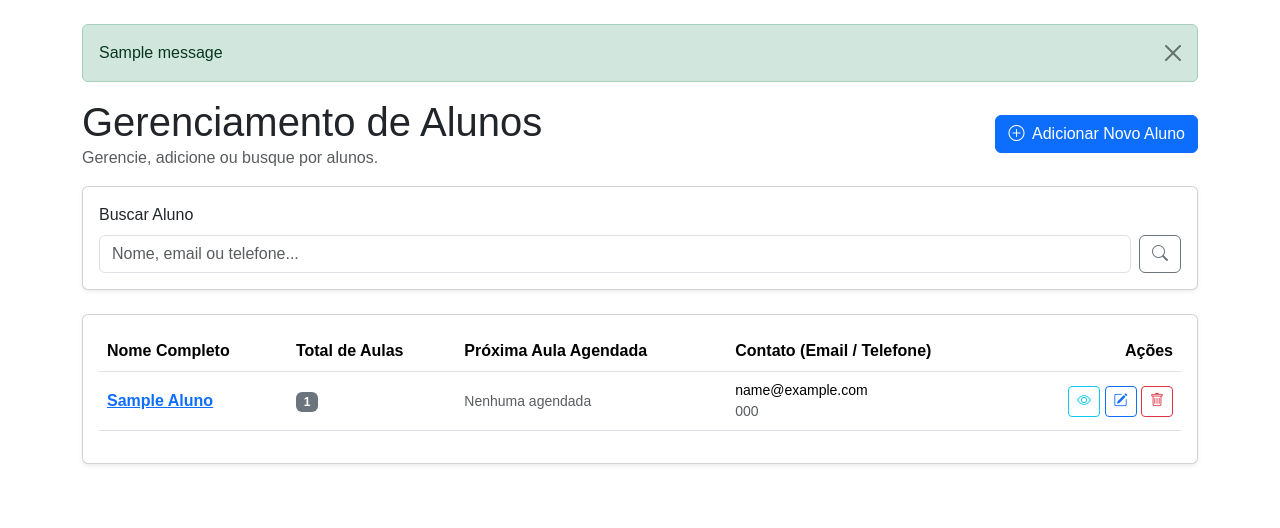
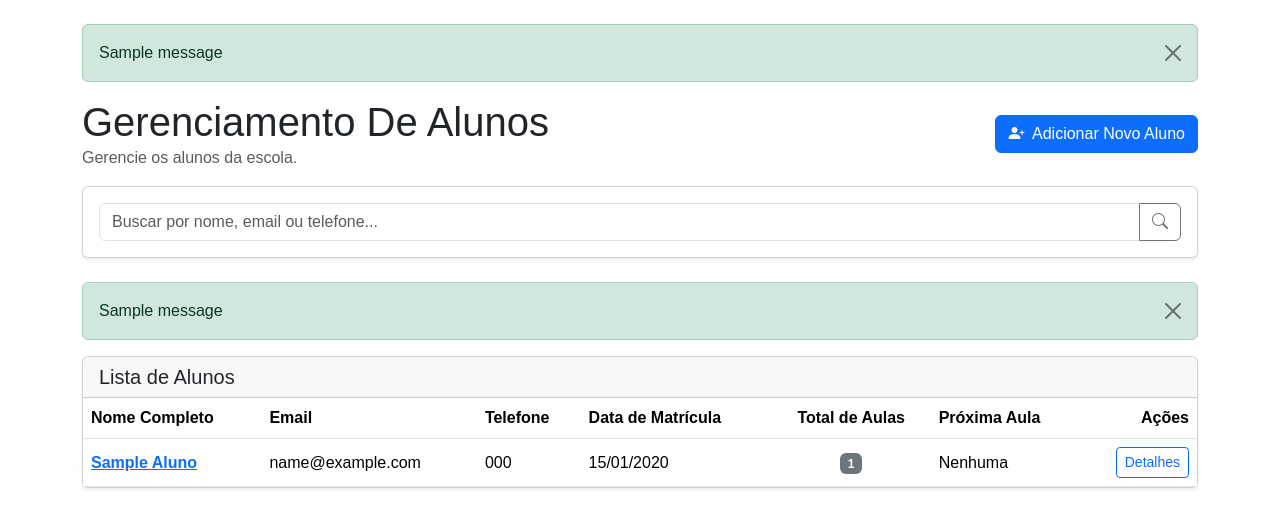
Before and after one commit to MoisesAvilar/batucada-gestao, a Django app: page /alunos/ in a window 1280 px wide. Shown: the part 62-590 px from the top of the page. Run offline with Django 5.2, Linux system fonts and the light colour scheme; a user stored in the database is signed in; tables that the repository leaves empty hold one stand-in row (values such as "Sample post"); grey boxes marked "Sample" are stand-in pictures; one stand-in notice (Sample message) is shown; some libraries are stand-ins or nearby versions.

Commit message:
feat(scheduling): Implement recurring classes and complete responsive UI overhaul
This is a major feature and UI update, introducing recurring class scheduling and completing the responsive redesign of all major views for a consistent, modern, and mobile-first user experience.

Key changes:

- **Recurring Class Scheduling:**
  - The 'Schedule Recurring' feature is now fully implemented for both creating and editing classes.
  - The logic robustly handles batch conflict checking for all potential recurring dates before any classes are saved.

- **Responsive UI Overhaul:**
  - All primary list views (Alunos, Professores, Modalidades, Aulas para Substituir, Relatórios) now feature a responsive layout, displaying a full table on desktop and a user-friendly card-based list on mobile.
  - This pattern eliminates horizontal scrolling and significantly improves mobile UX across the application.
  - The FullCalendar view is now fully responsive, using a mobile-friendly list view for 'Month' and 'Week' on small screens.

- **Dashboard Enhancements:**
  - Added a new clickable KPI card for 'New Students (This Month)', which links to a pre-filtered list of students registered in the current month.
  - The `Aluno` model and list view were updated to support filtering by creation date to enable this feature.
  - All dashboard components, including headers and KPI cards, have been redesigned for a cleaner, more professional look on all devices.

- **General Fixes & Polish:**
  - Resolved a persistent bug where editing a class would trigger a false schedule conflict.
  - Fixed an issue preventing the modality from being changed to 'Atividade Complementar' by correctly handling the removal of associated students.
  - Corrected the duplicate login success message by clearing the message queue in the `user_logged_in` signal handler.
  - Standardized permission-based display logic in tables, hiding links to profiles and showing 'Me' for non-admin users.
  - Unified the design of all CRUD forms (`Aluno`, `Modalidade`, `Aula`) for a consistent look and feel.

```diff
--- a/scheduler/models.py
+++ b/scheduler/models.py
@@ -1,6 +1,7 @@
 from django.db import models
 from django.contrib.auth.models import AbstractUser
 from django.conf import settings
+from django.utils import timezone
 
 
 class CustomUser(AbstractUser):
@@ -26,7 +27,10 @@ class Aluno(models.Model):
     nome_completo = models.CharField(max_length=255, verbose_name="Nome Completo")
     telefone = models.CharField(max_length=20, blank=True, null=True)
     email = models.EmailField(unique=True, blank=True, null=True)
-    data_criacao = models.DateTimeField(auto_now_add=True)
+    data_criacao = models.DateField(
+        default=timezone.now,
+        verbose_name="Data de Criação/Matrícula"
+    )
 
     def __str__(self):
         return self.nome_completo
--- a/scheduler/templates/scheduler/aluno_detalhe.html
+++ b/scheduler/templates/scheduler/aluno_detalhe.html
@@ -81,12 +81,12 @@
                     {% endfor %}
                 </ul>
 
-                <h6 class="mt-4">Top Modalidades:</h6>
+                <h6 class="mt-4">Top Categorias:</h6>
                 <ul class="list-group list-group-flush">
                     {% for modalidade in top_modalidades %}
                         <li class="list-group-item">{{ modalidade.modalidade__nome|title }} <span class="badge bg-secondary float-end">{{ modalidade.contagem }} aulas</span></li>
                     {% empty %}
-                         <li class="list-group-item text-muted">Nenhuma modalidade recorrente.</li>
+                         <li class="list-group-item text-muted">Nenhuma categoria recorrente.</li>
                     {% endfor %}
                 </ul>
             </div>
--- a/scheduler/templates/scheduler/aluno_listar.html
+++ b/scheduler/templates/scheduler/aluno_listar.html
@@ -1,112 +1,105 @@
 {% extends "scheduler/base.html" %}
 
 {% block content %}
-{# --- CABEÇALHO APRIMORADO --- #}
+{# --- CABEÇALHO E BARRA DE BUSCA --- #}
 <div class="row align-items-center mb-3 g-3">
     <div class="col-md">
-        <h1 class="mb-0 text-center text-md-start">{{ titulo }}</h1>
-        <p class="text-muted mb-0 text-center text-md-start">Gerencie, adicione ou busque por alunos.</p>
+        <h1 class="mb-0 text-center text-md-start">{{ titulo|title }}</h1>
+        <p class="text-muted mb-0 text-center text-md-start">Gerencie os alunos da escola.</p>
     </div>
     {% if user.tipo == 'admin' %}
     <div class="col-md-auto">
-        <div class="d-flex justify-content-center">
-            <a href="{% url 'scheduler:aluno_criar' %}" class="btn btn-primary">
-                <i class="bi bi-plus-circle me-1"></i> Adicionar Novo Aluno
-            </a>
+        <div class="d-grid">
+            <a href="{% url 'scheduler:aluno_criar' %}" class="btn btn-primary"><i class="bi bi-person-plus-fill me-1"></i> Adicionar Novo Aluno</a>
         </div>
     </div>
     {% endif %}
 </div>
-
-{# --- PAINEL DE BUSCA --- #}
-<div class="card p-3 shadow-sm mb-4">
-    <form method="GET" action="{% url 'scheduler:aluno_listar' %}" class="d-flex align-items-end">
-        <div class="flex-grow-1 me-2">
-            <label for="id_q" class="form-label">Buscar Aluno</label>
-            <input type="text" id="id_q" name="q" class="form-control" placeholder="Nome, email ou telefone..." value="{{ search_query }}">
-        </div>
-        <div>
+<div class="card shadow-sm mb-4">
+    <div class="card-body">
+        <form method="get" action="{% url 'scheduler:aluno_listar' %}">
+            <div class="input-group">
+                <input type="text" class="form-control" name="q" placeholder="Buscar por nome, email ou telefone..." value="{{ search_query }}">
                 <button class="btn btn-outline-secondary" type="submit"><i class="bi bi-search"></i></button>
-            {% if search_query %}
-                <a href="{% url 'scheduler:aluno_listar' %}" class="btn btn-outline-danger" title="Limpar Busca"><i class="bi bi-x-circle"></i></a>
-            {% endif %}
             </div>
         </form>
     </div>
+</div>
+
+{% if messages %}{% for message in messages %}<div class="alert alert-{{ message.tags }} alert-dismissible fade show" role="alert">{{ message }}<button type="button" class="btn-close" data-bs-dismiss="alert" aria-label="Close"></button></div>{% endfor %}{% endif %}
 
 <div class="card shadow-sm">
-  <div class="card-body">
-    <div class="table-responsive">
-        <table class="table table-hover align-middle">
+    <div class="card-header">
+        <h5 class="mb-0">Lista de Alunos</h5>
+    </div>
+
+    {% if not alunos %}
+        <div class="card-body text-center text-muted p-5">
+            <i class="bi bi-people fs-1"></i>
+            <p class="mt-2 mb-0">Nenhum aluno encontrado.</p>
+        </div>
+    {% else %}
+        {# --- 1. VISÃO DE DESKTOP (TABELA) --- #}
+        <div class="d-none d-lg-block table-responsive">
+            <table class="table table-hover align-middle mb-0">
                 <thead>
                     <tr>
                         <th scope="col">Nome Completo</th>
-              <th scope="col">Total de Aulas</th>
-              <th scope="col">
-                {% if user.tipo == 'professor' %}
-                  Próxima Aula com Este Aluno
-                {% else %}
-                  Próxima Aula Agendada
-                {% endif %}
-              </th>
-              <th scope="col">Contato (Email / Telefone)</th>
+                        <th scope="col">Email</th>
+                        <th scope="col">Telefone</th>
+                        <th scope="col">Data de Matrícula</th>
+                        <th scope="col" class="text-center">Total de Aulas</th>
+                        <th scope="col">Próxima Aula</th>
                         <th scope="col" class="text-end">Ações</th>
                     </tr>
                 </thead>
                 <tbody>
                     {% for aluno in alunos %}
                     <tr>
-              <td class="fw-bold">
-                {# NOME AGORA É UM LINK PARA O PERFIL #}
-                <a href="{% url 'scheduler:aluno_detalhe' aluno.pk %}">
-                    {{ aluno.nome_completo|title }}
-                </a>
-              </td>
-              <td>
-                {# NOVO: Exibe o total de aulas #}
-                <span class="badge bg-secondary">{{ aluno.total_aulas }}</span>
-              </td>
-              <td>
-                {# NOVO: Exibe a data da próxima aula, se houver #}
-                {% if aluno.proxima_aula %}
-                    {{ aluno.proxima_aula|date:"d/m/Y, H:i" }}
-                {% else %}
-                    <span class="text-muted small">Nenhuma agendada</span>
-                {% endif %}
-              </td>
-              <td>
-                <small class="d-block">{{ aluno.email|default:"Sem email" }}</small>
-                <small class="d-block text-muted">{{ aluno.telefone|default:"Sem telefone" }}</small>
-              </td>
+                        <td><a href="{% url 'scheduler:aluno_detalhe' aluno.pk %}" class="fw-bold">{{ aluno.nome_completo|title }}</a></td>
+                        <td>{{ aluno.email|default:"--" }}</td>
+                        <td>{{ aluno.telefone|default:"--" }}</td>
+                        <td>{{ aluno.data_criacao|date:"d/m/Y" }}</td>
+                        <td class="text-center"><span class="badge bg-secondary">{{ aluno.total_aulas }}</span></td>
+                        <td>{{ aluno.proxima_aula|date:"d/m/Y, H:i"|default:"Nenhuma" }}</td>
                         <td class="text-end">
-                {# AÇÕES: Adicionado botão para ver perfil #}
-                <a href="{% url 'scheduler:aluno_detalhe' aluno.pk %}" class="btn btn-sm btn-outline-info" title="Ver Perfil">
-                  <i class="bi bi-eye"></i>
-                </a>
-                {% if user.tipo == 'admin' %}
-                  <a href="{% url 'scheduler:aluno_editar' aluno.pk %}" class="btn btn-sm btn-outline-primary" title="Editar">
-                    <i class="bi bi-pencil-square"></i>
-                  </a>
-                  <a href="{% url 'scheduler:aluno_excluir' aluno.pk %}" class="btn btn-sm btn-outline-danger" title="Excluir">
-                    <i class="bi bi-trash"></i>
-                  </a>
-                {% endif%}
-              </td>
-            </tr>
-            {% empty %}
-            <tr>
-              <td colspan="5" class="text-center text-muted py-4">
-                {% if search_query %}
-                    Nenhum aluno encontrado para a busca "{{ search_query }}".
-                {% else %}
-                    Nenhum aluno cadastrado.
-                {% endif %}
+                            <a href="{% url 'scheduler:aluno_detalhe' aluno.pk %}" class="btn btn-sm btn-outline-primary">Detalhes</a>
                         </td>
                     </tr>
                     {% endfor %}
                 </tbody>
             </table>
         </div>
+
+        {# --- 2. VISÃO DE MOBILE (LISTA DE CARDS) --- #}
+        <div class="d-lg-none p-2">
+            {% for aluno in alunos %}
+                <div class="card shadow-sm mb-2 card-hover">
+                    <div class="card-body">
+                        <div class="row align-items-center g-2">
+                            <div class="col">
+                                <h6 class="mb-0"><i class="bi bi-person-circle me-2 text-secondary"></i>{{ aluno.nome_completo|title }}</h6>
+                                <small class="text-muted">Matrícula: {{ aluno.data_criacao|date:"d/m/Y" }}</small>
+                            </div>
+                            <div class="col-auto">
+                                <a href="{% url 'scheduler:aluno_detalhe' aluno.pk %}" class="btn btn-sm btn-outline-secondary">Detalhes <i class="bi bi-chevron-right"></i></a>
                             </div>
                         </div>
+                        <hr class="my-2">
+                        <div class="row text-center small">
+                            <div class="col">
+                                <div class="text-muted">Total de Aulas</div>
+                                <strong>{{ aluno.total_aulas }}</strong>
+                            </div>
+                            <div class="col">
+                                <div class="text-muted">Próxima Aula</div>
+                                <strong>{{ aluno.proxima_aula|date:"d/m, H:i"|default:"Nenhuma" }}</strong>
+                            </div>
+                        </div>
+                    </div>
+                </div>
+            {% endfor %}
+        </div>
+    {% endif %}
+</div>
 {% endblock %}
--- a/scheduler/templates/scheduler/aula_listar.html
+++ b/scheduler/templates/scheduler/aula_listar.html
@@ -14,7 +14,7 @@
     {% if user.tipo == 'admin' %}
     <div class="col-md-auto">
         <div class="d-flex gap-2 justify-content-center justify-content-md-end">
-            <a href="{% url 'scheduler:exportar_aulas' %}{% if request.GET.urlencode %}?{{ request.GET.urlencode }}{% endif %}" class="btn btn-outline-success">
+            <a href="{% url 'scheduler:exportar_aulas' %}{% if request.GET.urlencode %}?{{ request.GET.urlencode }}{% endif %}" class="btn btn-success">
                 <i class="bi bi-file-earmark-arrow-down me-1"></i> Exportar
             </a>
             <a href="{% url 'scheduler:aula_agendar' %}" class="btn btn-primary">
@@ -55,7 +55,7 @@
                 <div class="col-lg-2 col-md-12"><label for="id_status_filtro" class="form-label small fw-bold">Status</label><select id="id_status_filtro" name="status_filtro" class="form-select form-select-sm"><option value="">Todos</option>{% for status_value, status_label in status_choices %}<option value="{{ status_value }}" {% if status_value == status_filtro %}selected{% endif %}>{{ status_label }}</option>{% endfor %}<option value="Substituído" {% if 'Substituído' == status_filtro %}selected{% endif %}>Substituído</option></select></div>
             </div>
             <div class="row mt-3"><div class="col text-end">
-                <a href="{{ request.path }}" class="btn btn-outline-danger btn-sm"><i class="bi bi-x-circle me-1"></i> Limpar Filtros</a>
+                <a href="{{ request.path }}" class="btn btn-danger btn-sm"><i class="bi bi-x-circle me-1"></i> Limpar Filtros</a>
                 <button class="btn btn-primary btn-sm" type="submit"><i class="bi bi-filter me-1"></i> Aplicar Filtros</button>
             </div></div>
         </form>
--- a/scheduler/templates/scheduler/base.html
+++ b/scheduler/templates/scheduler/base.html
@@ -117,7 +117,7 @@
                   <ul class="dropdown-menu">
                     <li><a class="dropdown-item" href="{% url 'scheduler:aluno_listar' %}">Alunos</a></li>
                     <li><a class="dropdown-item" href="{% url 'scheduler:professor_listar' %}">Professores</a></li>
-                    <li><a class="dropdown-item" href="{% url 'scheduler:modalidade_listar' %}">Modalidades</a></li>
+                    <li><a class="dropdown-item" href="{% url 'scheduler:modalidade_listar' %}">Categorias</a></li>
                   </ul>
                 </li>
 
--- a/scheduler/templates/scheduler/modalidade_detalhe.html
+++ b/scheduler/templates/scheduler/modalidade_detalhe.html
@@ -61,7 +61,7 @@
                             <a href="{% url 'scheduler:professor_detalhe' professor.pk %}">{{ professor.username|title }}</a>
                         </li>
                     {% empty %}
-                        <li class="list-group-item text-muted">Nenhum professor associado a esta modalidade.</li>
+                        <li class="list-group-item text-muted">Nenhum professor associado a esta categoria.</li>
                     {% endfor %}
                 </ul>
             </div>
@@ -71,7 +71,7 @@
     <div class="col-md-8">
         <div class="card shadow-sm h-100">
             <div class="card-header">
-                <h5>Atividade Mensal da Modalidade</h5>
+                <h5>Atividade Mensal da Categoria</h5>
             </div>
             <div class="card-body d-flex align-items-center justify-content-center">
                 <canvas id="activityChart"></canvas>
@@ -79,7 +79,7 @@
         </div>
     </div>
 </div>
-<h3 class="mt-5 mb-3">Histórico de Aulas da Modalidade</h3>
+<h3 class="mt-5 mb-3">Histórico de Aulas da Categoria</h3>
 <div class="card shadow-sm">
   <div class="card-body">
       {# Reutilizando nosso template de tabela de aulas #}
--- a/scheduler/templates/scheduler/partials/aula_table.html
+++ b/scheduler/templates/scheduler/partials/aula_table.html
@@ -11,7 +11,7 @@
             <thead>
                 <tr>
                     <th scope="col">Aluno(s)</th>
-                    <th scope="col">Modalidade</th>
+                    <th scope="col">Categoria</th>
                     <th scope="col">Prof. Atribuído(s)</th>
                     <th scope="col">Prof. Realizou</th>
                     <th scope="col">Data e Hora</th>
--- a/scheduler/templates/scheduler/professor_detalhe.html
+++ b/scheduler/templates/scheduler/professor_detalhe.html
@@ -114,12 +114,12 @@
                 {% endfor %}
             </ul>
 
-                <h6 class="mt-4">Top Modalidades:</h6>
+                <h6 class="mt-4">Top Categorias:</h6>
                 <ul class="list-group list-group-flush">
                     {% for modalidade in top_modalidades %}
                         <li class="list-group-item">{{ modalidade.modalidade__nome|title }} <span class="badge bg-secondary float-end">{{ modalidade.contagem }} aulas</span></li>
                     {% empty %}
-                         <li class="list-group-item text-muted">Nenhuma modalidade recorrente.</li>
+                         <li class="list-group-item text-muted">Nenhuma categoria recorrente.</li>
                     {% endfor %}
                 </ul>
             </div>
--- a/scheduler/views.py
+++ b/scheduler/views.py
@@ -58,9 +58,19 @@ def dashboard(request):
 
     # --- LÓGICA PARA O DASHBOARD DO ADMIN (sem alterações) ---
     if request.user.tipo == 'admin':
+        mes_atual = today.month
+        ano_atual = today.year
+        primeiro_dia_mes = today.replace(day=1)
+        ultimo_dia_mes = today.replace(day=calendar.monthrange(ano_atual, mes_atual)[1])
+
+
         aulas_hoje_count = Aula.objects.filter(data_hora__date=today).exclude(status__in=['Cancelada', 'Aluno Ausente']).count()
         aulas_semana_count = Aula.objects.filter(data_hora__date__range=[today, next_week]).count()
         aulas_agendadas_total = Aula.objects.filter(status='Agendada', data_hora__gte=now).count()
+        novos_alunos_mes = Aluno.objects.filter(
+            data_criacao__year=ano_atual,
+            data_criacao__month=mes_atual
+        ).count()
 
         aulas_do_dia = Aula.objects.filter(data_hora__date=today).order_by('data_hora').prefetch_related('alunos', 'professores')
         aulas_da_semana = Aula.objects.filter(data_hora__date__range=[today, next_week]).order_by('data_hora').prefetch_related('alunos', 'professores')
@@ -70,6 +80,9 @@ def dashboard(request):
         contexto = {
             "titulo": "Dashboard do Administrador",
             "today": today,
+            "novos_alunos_mes": novos_alunos_mes,
+            "primeiro_dia_mes": primeiro_dia_mes.strftime('%Y-%m-%d'),
+            "ultimo_dia_mes": ultimo_dia_mes.strftime('%Y-%m-%d'),
             "aulas_hoje_count": aulas_hoje_count,
             "aulas_semana_count": aulas_semana_count,
             "aulas_agendadas_total": aulas_agendadas_total,
@@ -314,13 +327,11 @@ def aulas_para_substituir(request):
 @login_required
 def listar_alunos(request):
     search_query = request.GET.get("q", "")
+    data_inicial_str = request.GET.get("data_inicial", "")
+    data_final_str = request.GET.get("data_final", "")
     now = timezone.now()
 
-    # --- CORREÇÃO AQUI ---
-    # Todas as referências a 'aula' foram trocadas por 'aulas_aluno' (o related_name).
-    # 'aula__professor' foi trocado por 'aulas_aluno__professores'.
     if request.user.tipo == 'professor':
-        # Para professores, contamos apenas as aulas com aquele professor.
         alunos_queryset = Aluno.objects.filter(aulas_aluno__professores=request.user).distinct().annotate(
             total_aulas=Count('aulas_aluno', filter=Q(aulas_aluno__professores=request.user)),
             proxima_aula=Min(
@@ -352,12 +363,28 @@ def listar_alunos(request):
             Q(telefone__icontains=search_query)
         ).distinct()
 
+    if data_inicial_str:
+        try:
+            data_inicial = datetime.strptime(data_inicial_str, "%Y-%m-%d").date()
+            alunos_queryset = alunos_queryset.filter(data_criacao__gte=data_inicial)
+        except ValueError:
+            pass # Ignora data inválida
+
+    if data_final_str:
+        try:
+            data_final = datetime.strptime(data_final_str, "%Y-%m-%d").date()
+            alunos_queryset = alunos_queryset.filter(data_criacao__lte=data_final)
+        except ValueError:
+            pass # Ignora data inválida
+
     alunos = alunos_queryset.order_by("nome_completo")
 
     contexto = {
         "alunos": alunos,
         "titulo": "Gerenciamento de Alunos",
         "search_query": search_query,
+        "data_inicial": data_inicial_str,
+        "data_final": data_final_str,
     }
     return render(request, "scheduler/aluno_listar.html", contexto)
 
@@ -619,7 +646,7 @@ def listar_modalidades(request):
 
     contexto = {
         "modalidades": modalidades,
-        "titulo": "Gerenciamento de Modalidades",
+        "titulo": "Gerenciamento de Categorias",
         "search_query": search_query,
     }
     return render(request, "scheduler/modalidade_listar.html", contexto)
@@ -633,11 +660,11 @@ def criar_modalidade(request):
         form = ModalidadeForm(request.POST)
         if form.is_valid():
             form.save()
-            messages.success(request, "Modalidade criada com sucesso!")
+            messages.success(request, "Categoria criada com sucesso!")
             return redirect("scheduler:modalidade_listar")
     else:
         form = ModalidadeForm()
-    contexto = {"form": form, "titulo": "Adicionar Nova Modalidade"}
+    contexto = {"form": form, "titulo": "Adicionar Nova Categoria"}
     return render(request, "scheduler/modalidade_form.html", contexto)
 
 
@@ -648,11 +675,11 @@ def editar_modalidade(request, pk):
         form = ModalidadeForm(request.POST, instance=modalidade)
         if form.is_valid():
             form.save()
-            messages.success(request, "Modalidade atualizada com sucesso!")
+            messages.success(request, "Categoria atualizada com sucesso!")
             return redirect("scheduler:modalidade_listar")
     else:
         form = ModalidadeForm(instance=modalidade)
-    contexto = {"form": form, "titulo": f"Editar Modalidade: {modalidade.nome}"}
+    contexto = {"form": form, "titulo": f"Editar Categoria: {modalidade.nome.title()}"}
     return render(request, "scheduler/modalidade_form.html", contexto)
 
 
@@ -662,17 +689,17 @@ def excluir_modalidade(request, pk):
     if modalidade.aula_set.exists():
         messages.error(
             request,
-            f'Não é possível excluir a modalidade "{modalidade.nome}" porque há aulas associadas a ela. Remova as aulas primeiro.',
+            f'Não é possível excluir a categoria "{modalidade.nome}" porque há aulas associadas a ela. Remova as aulas primeiro.',
         )
         return redirect("scheduler:modalidade_listar")
 
     if request.method == "POST":
         modalidade.delete()
-        messages.success(request, "Modalidade excluída com sucesso!")
+        messages.success(request, "Categoria excluída com sucesso!")
         return redirect("scheduler:modalidade_listar")
     contexto = {
         "modalidade": modalidade,
-        "titulo": f"Confirmar Exclusão de Modalidade: {modalidade.nome}",
+        "titulo": f"Confirmar Exclusão de Categoria: {modalidade.nome}",
     }
     return render(request, "scheduler/modalidade_confirm_delete.html", contexto)
 
@@ -718,7 +745,7 @@ def detalhe_modalidade(request, pk):
 
     contexto = {
         "modalidade": modalidade,
-        "titulo": f"Dashboard da Modalidade: {modalidade.nome}",
+        "titulo": f"Dashboard da Categoria: {modalidade.nome}",
         "total_aulas": total_aulas,
         "total_realizadas": total_realizadas,
         "alunos_ativos_count": alunos_ativos_count,
```
Also changed, not shown: scheduler/forms.py (+7 -3 lines), scheduler/templates/scheduler/aluno_form.html (+45 -12 lines), scheduler/templates/scheduler/aula_form.html (+75 -95 lines), scheduler/templates/scheduler/dashboard.html (+6 -5 lines), scheduler/templates/scheduler/modalidade_form.html (+17 -14 lines), scheduler/templates/scheduler/modalidade_listar.html (+44 -75 lines), scheduler/templates/scheduler/professor_listar.html (+35 -61 lines), scheduler/templates/scheduler/relatorios_aulas.html (+8 -8 lines), 1 other file. Lines whose indentation alone changed are shown as unchanged.
